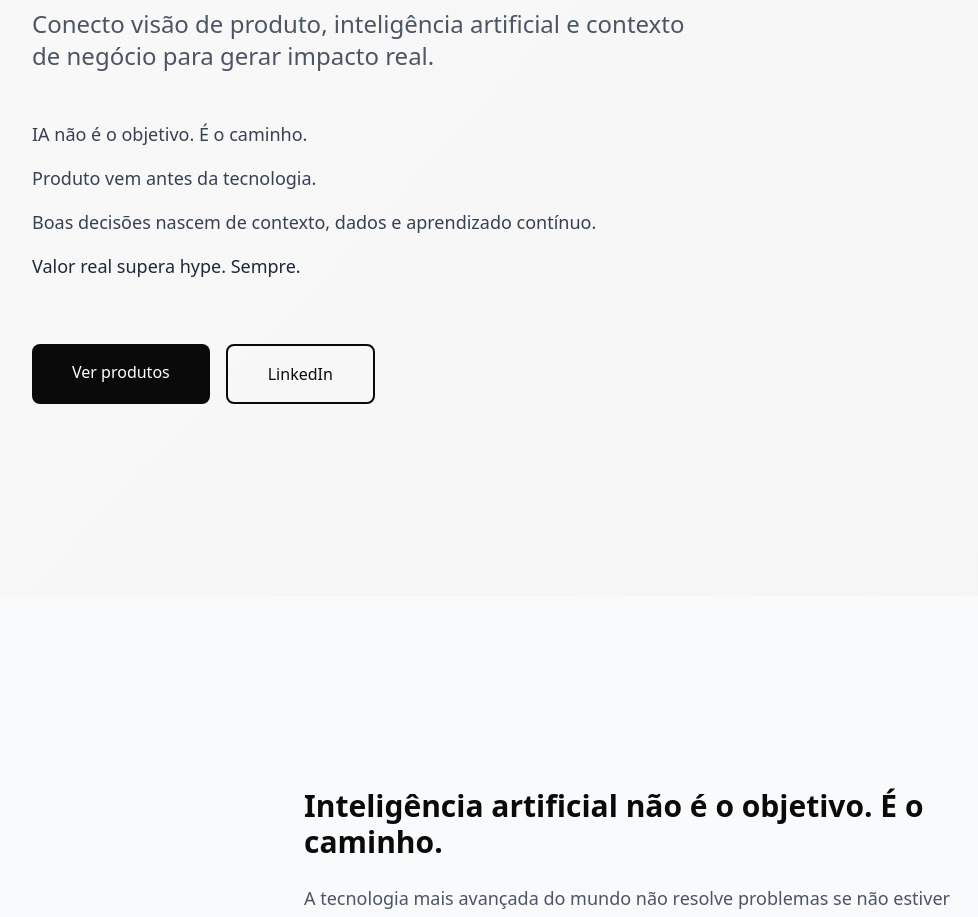
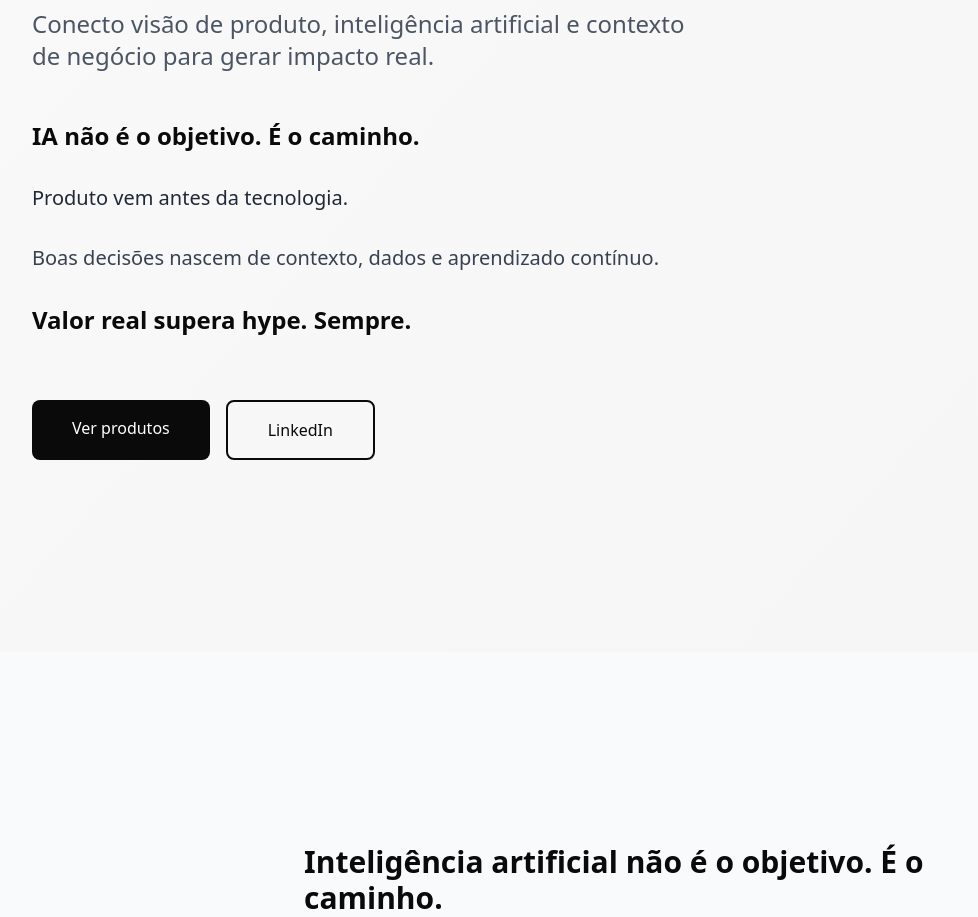
Before and after one commit to haendelllopes/portfolio-hndll, a Next.js app: page / in a window 1280 px wide. Shown: the part 800-1717 px from the top of the page, without its empty margins (0-978 px from the left). Built offline with nearby package versions, Linux system fonts and the light colour scheme.

Commit message:
Fix: Align title to AI Product Leader and refactor manifesto to visual scannable format

```diff
--- a/src/app/layout.tsx
+++ b/src/app/layout.tsx
@@ -2,8 +2,8 @@ import type { Metadata } from 'next'
 import './globals.css'
 
 export const metadata: Metadata = {
-  title: 'Haendell Lopes | Product Owner & IA',
-  description: 'Product Owner que transforma IA em produtos estratégicos. Uso inteligência artificial de forma prática para resolver problemas reais de negócio.',
+  title: 'Haendell Lopes | AI Product Leader',
+  description: 'Product Owner com foco em Inteligência Artificial aplicada a produtos digitais.',
   icons: {
     icon: '/icon.svg',
   },
--- a/src/components/Hero.tsx
+++ b/src/components/Hero.tsx
@@ -9,17 +9,17 @@ export default function Hero() {
           <p className="text-xl md:text-2xl text-gray-600 mb-12 max-w-2xl leading-relaxed">
             Conecto visão de produto, inteligência artificial e contexto de negócio para gerar impacto real.
           </p>
-          <div className="flex flex-col gap-4 mb-12 md:mb-16">
-            <p className="text-base md:text-lg text-gray-700 font-normal">
+          <div className="flex flex-col gap-6 md:gap-8 mb-12 md:mb-16">
+            <p className="text-xl md:text-2xl font-semibold text-[#0a0a0a] leading-tight">
               IA não é o objetivo. É o caminho.
             </p>
-            <p className="text-base md:text-lg text-gray-700 font-normal">
+            <p className="text-lg md:text-xl font-medium text-gray-800 leading-tight">
               Produto vem antes da tecnologia.
             </p>
-            <p className="text-base md:text-lg text-gray-700 font-normal">
+            <p className="text-lg md:text-xl font-normal text-gray-700 leading-tight">
               Boas decisões nascem de contexto, dados e aprendizado contínuo.
             </p>
-            <p className="text-base md:text-lg text-gray-800 font-medium">
+            <p className="text-xl md:text-2xl font-bold text-[#0a0a0a] leading-tight">
               Valor real supera hype. Sempre.
             </p>
           </div>
```
